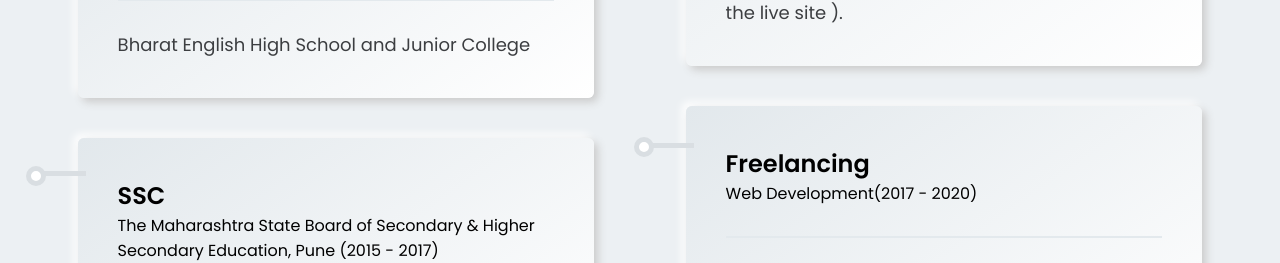
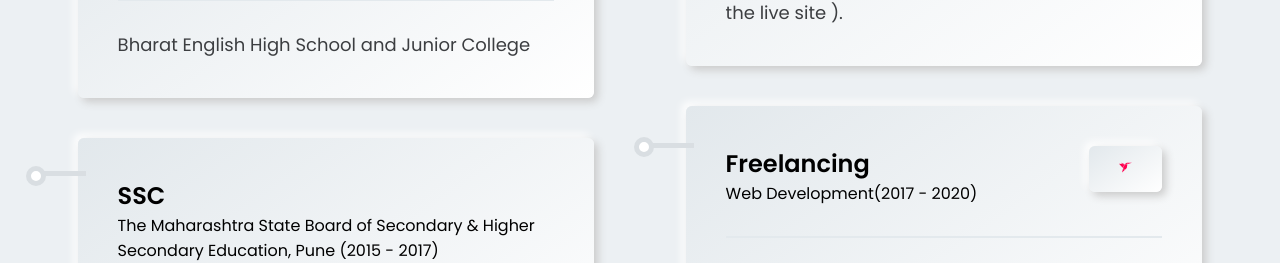
Before and after one commit to gaurav-jangam/gaurav-jangam-dev, a React (Create React App) app: page / in a window 1280 px wide. Shown: the part 2830-3093 px from the top of the page. Built offline with nearby package versions, Linux system fonts and the light colour scheme.

Commit message:
added freelancing logo

```diff
--- a/src/component/Resume/Card.js
+++ b/src/component/Resume/Card.js
@@ -1,6 +1,8 @@
 import React from "react"
+import { SiFreelancer } from 'react-icons/si'
 
 const Card = (props) => {
+
   return (
     <>
       <div className='box btn_shadow'>
@@ -9,6 +11,14 @@ const Card = (props) => {
             <h2>{props.title}</h2>
             <span>{props.year}</span>
           </div>
+          {props.rate ? (
+            <div className='rate'>
+              <button className='btn_shadow '><SiFreelancer /></button>
+            </div>
+          ) : (
+            null
+          )}
+
         </div>
         <hr />
         <p>{props.desc}</p>
--- a/src/component/Resume/ResumeApi2.js
+++ b/src/component/Resume/ResumeApi2.js
@@ -19,6 +19,7 @@ const ResumeApi2 = [
     year: "Web Development(2017 - 2020) ",
     title: "Freelancing",
     desc: "Communicate with the customer to understand the requirements Built web pages according to customers' needs.",
+    rate: 'Freelancing'
   },
 ]
 
```
